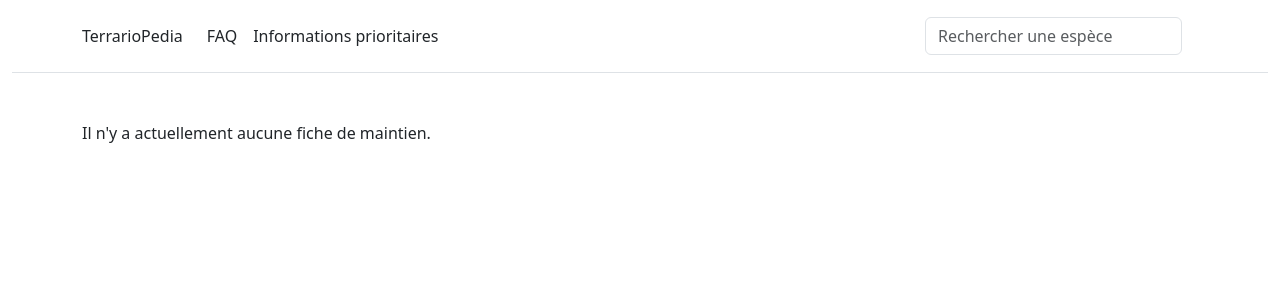
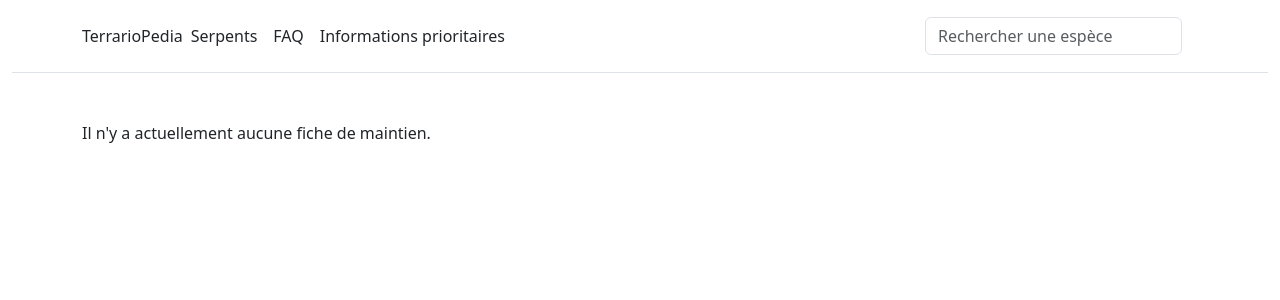
Before and after one commit to yannickberthoud/TerrarioPedia, a Django app: page / in a window 1280 px wide. Shown: the top 300 px of the page. Run offline with Django 4.2, Linux system fonts and the light colour scheme; data that the repository does not hold is empty; some libraries are stand-ins or nearby versions.

Commit message:
edit link

```diff
--- a/card/templates/card/links.html
+++ b/card/templates/card/links.html
@@ -1,7 +1,7 @@
 
   <ul class="nav col-12 col-lg-auto me-lg-auto mb-2 justify-content-center mb-md-0">
     <li>
-      <a href="{% url 'card-category-list' 'serpents' %}" class="nav-link px-2 link-dark" title="TerrarioPedia - Fiche de maintiens de {{ category.name }}">{{ category.name }}</a>
+      <a href="{% url 'card-category-list' 'serpents' %}" class="nav-link px-2 link-dark" title="TerrarioPedia - Fiche de maintiens de serpents">Serpents</a>
     </li>
     <li>
       <a href="{% url 'faq-list' %}" class="nav-link px-2 link-dark"  title="TerrarioPedia - Foire aux questions serpents, reptiles et amphibiens">FAQ</a>
```
